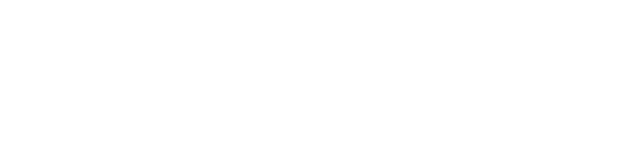
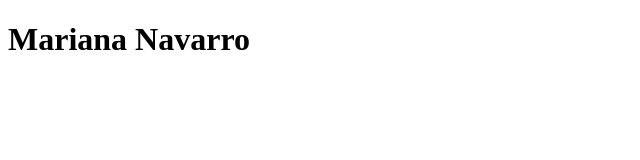
Before and after one commit to maronare10/aprendiendo_gitHub-G15, a plain HTML site: page index.html in a window 1280 px wide. Shown: the whole page, without its empty margins (0-640 px from the left). Drawn offline with Linux system fonts and the light colour scheme.

Commit message:
agregando un h1

```diff
--- a/index.html
+++ b/index.html
@@ -6,6 +6,6 @@
   <title>Document</title>
 </head>
 <body>
-
+  <h1>Mariana Navarro</h1>
 </body>
 </html>
```
